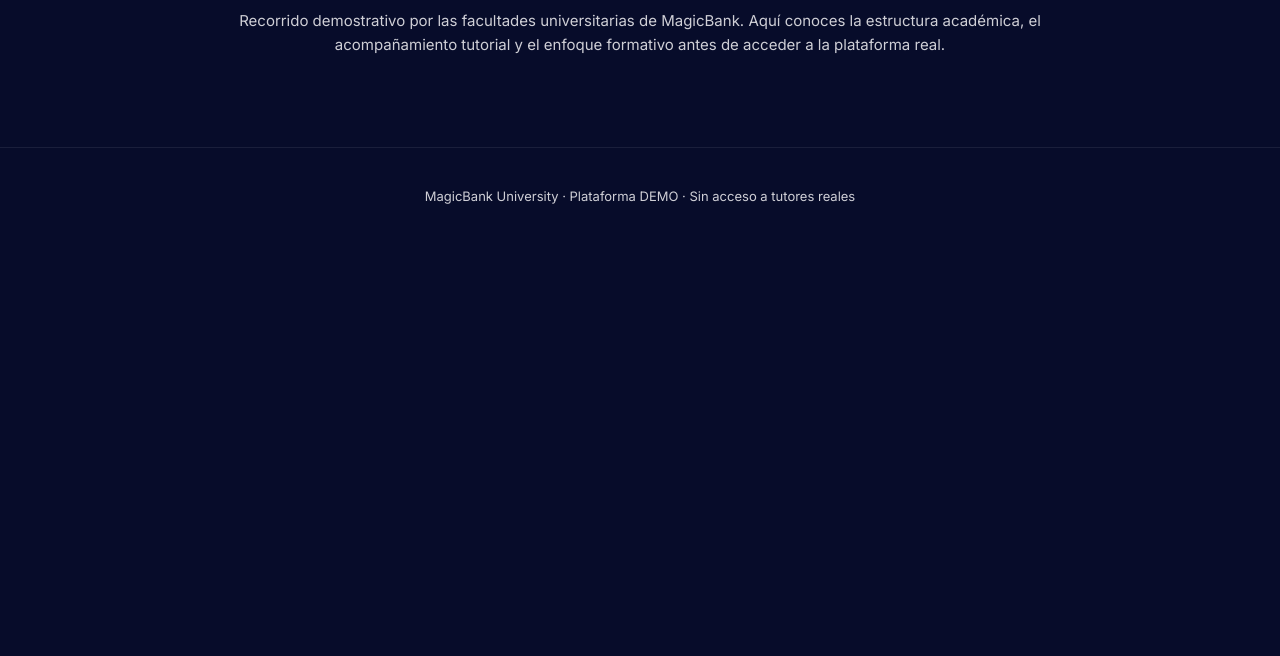
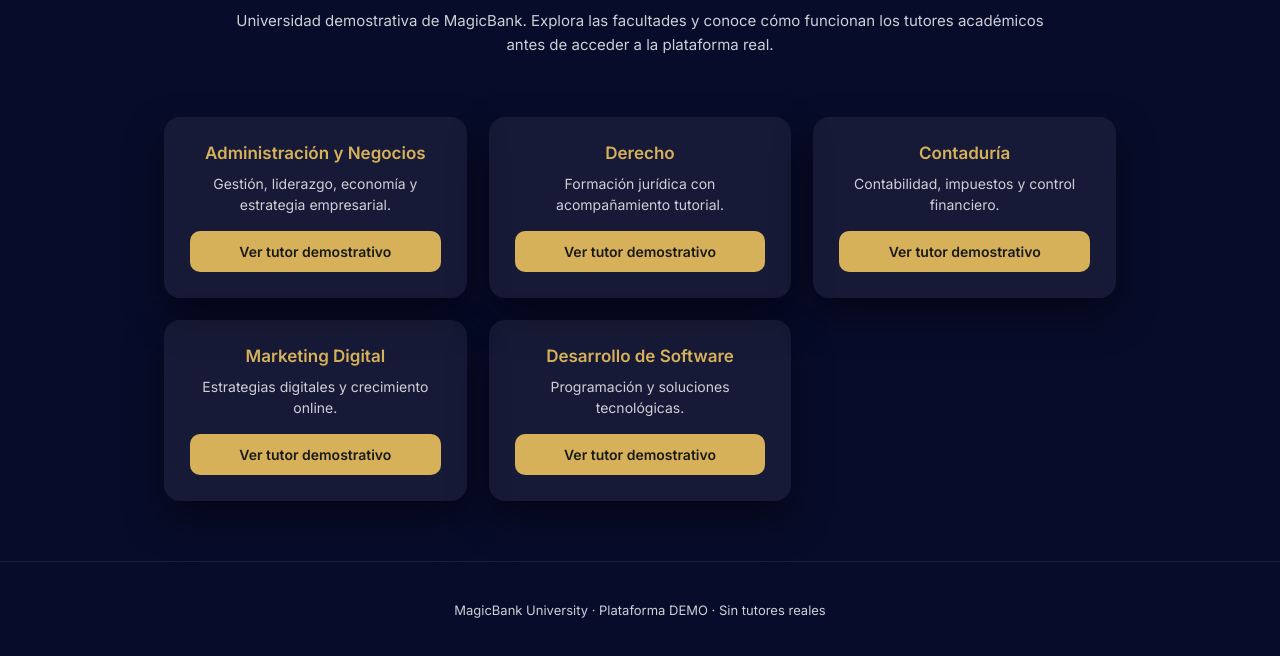
Before and after one commit to Gustpuert/magicbank--demo, a plain HTML site: page university-demo.html in a window 1280 px wide. Shown: the part 144-800 px from the top of the page. Drawn offline with Linux system fonts and the light colour scheme.

Commit message:
Update university-demo.html

```diff
--- a/university-demo.html
+++ b/university-demo.html
@@ -9,74 +9,112 @@
 
   <style>
     :root {
-      --azul-profundo: #070C2A;
-      --dorado: #D6B15A;
-      --blanco: #FFFFFF;
-      --gris: #CFCFD6;
+      --azul-profundo:#070C2A;
+      --dorado:#D6B15A;
+      --blanco:#FFFFFF;
+      --gris:#CFCFD6;
     }
 
-    * { box-sizing: border-box; margin: 0; padding: 0; }
+    *{box-sizing:border-box;margin:0;padding:0}
 
-    body {
-      font-family: 'Inter', sans-serif;
-      background-color: var(--azul-profundo);
-      color: var(--blanco);
-      min-height: 100vh;
+    body{
+      font-family:'Inter',sans-serif;
+      background:var(--azul-profundo);
+      color:var(--blanco);
+      min-height:100vh;
     }
 
-    nav {
-      padding: 18px;
-      text-align: center;
-      border-bottom: 1px solid rgba(255,255,255,0.1);
+    nav{
+      padding:18px;
+      text-align:center;
+      border-bottom:1px solid rgba(255,255,255,.1);
     }
 
-    nav a {
-      color: var(--dorado);
-      text-decoration: none;
-      margin: 0 10px;
-      font-weight: 500;
-      font-size: 14.5px;
+    nav a{
+      color:var(--dorado);
+      text-decoration:none;
+      margin:0 10px;
+      font-weight:500;
+      font-size:14.5px;
     }
 
-    nav a:hover {
-      text-decoration: underline;
+    header{
+      max-width:1000px;
+      margin:auto;
+      padding:50px 24px 20px;
+      text-align:center;
     }
 
-    header {
-      max-width: 1000px;
-      margin: auto;
-      padding: 50px 24px 30px;
-      text-align: center;
+    header h1{
+      color:var(--dorado);
+      font-size:28px;
+      margin-bottom:12px;
     }
 
-    header h1 {
-      color: var(--dorado);
-      font-size: 28px;
-      margin-bottom: 12px;
+    header p{
+      color:var(--gris);
+      font-size:15px;
+      max-width:820px;
+      margin:auto;
+      line-height:1.6;
     }
 
-    header p {
-      color: var(--gris);
-      font-size: 15px;
-      max-width: 820px;
-      margin: auto;
-      line-height: 1.6;
+    section{
+      max-width:1000px;
+      margin:auto;
+      padding:40px 24px 60px;
     }
 
-    footer {
-      text-align: center;
-      padding: 40px 20px;
-      font-size: 13px;
-      color: var(--gris);
-      border-top: 1px solid rgba(255,255,255,0.08);
-      margin-top: 60px;
+    .grid{
+      display:grid;
+      grid-template-columns:repeat(auto-fit,minmax(260px,1fr));
+      gap:22px;
+    }
+
+    .card{
+      background:rgba(255,255,255,.06);
+      border-radius:16px;
+      padding:26px;
+      box-shadow:0 18px 40px rgba(0,0,0,.45);
+      text-align:center;
+    }
+
+    .card h3{
+      color:var(--dorado);
+      font-size:17px;
+      margin-bottom:10px;
+    }
+
+    .card p{
+      color:var(--gris);
+      font-size:14px;
+      margin-bottom:16px;
+      line-height:1.5;
+    }
+
+    .card a{
+      display:block;
+      padding:12px;
+      border-radius:10px;
+      background:var(--dorado);
+      color:#1A1A1A;
+      text-decoration:none;
+      font-weight:600;
+      font-size:14px;
+    }
+
+    footer{
+      text-align:center;
+      padding:40px 20px;
+      font-size:13px;
+      color:var(--gris);
+      border-top:1px solid rgba(255,255,255,.08);
     }
   </style>
 </head>
 
 <body>
 
-<!-- NAVEGACIÓN CANÓNICA -->
 <nav>
   <a href="https://gustpuert.github.io/magicbank--demo/">Inicio DEMO</a> |
   <a href="https://gustpuert.github.io/magicbank--demo/university-demo.html">University</a> |
@@ -87,14 +125,60 @@
 <header>
   <h1>MagicBank University · DEMO</h1>
   <p>
-    Recorrido demostrativo por las facultades universitarias de MagicBank.
-    Aquí conoces la estructura académica, el acompañamiento tutorial
-    y el enfoque formativo antes de acceder a la plataforma real.
+    Universidad demostrativa de MagicBank. Explora las facultades
+    y conoce cómo funcionan los tutores académicos antes de acceder
+    a la plataforma real.
   </p>
 </header>
 
+<section>
+  <div class="grid">
+
+    <div class="card">
+      <h3>Administración y Negocios</h3>
+      <p>Gestión, liderazgo, economía y estrategia empresarial.</p>
+      <a href="https://chatgpt.com/g/g-696695cb43b881919fb7f68b33994341-superadministrador-tutor-pro" target="_blank">
+        Ver tutor demostrativo
+      </a>
+    </div>
+
+    <div class="card">
+      <h3>Derecho</h3>
+      <p>Formación jurídica con acompañamiento tutorial.</p>
+      <a href="https://chatgpt.com/g/g-696699828448819189b8d55c1ec914c7-tutor-de-derecho-abogadus-tutor-pro" target="_blank">
+        Ver tutor demostrativo
+      </a>
+    </div>
+
+    <div class="card">
+      <h3>Contaduría</h3>
+      <p>Contabilidad, impuestos y control financiero.</p>
+      <a href="https://chatgpt.com/g/g-6966a3b3f8f881919cc1030e8f9f81d7-tutor-de-contaduria-supercontador-tutor-pro" target="_blank">
+        Ver tutor demostrativo
+      </a>
+    </div>
+
+    <div class="card">
+      <h3>Marketing Digital</h3>
+      <p>Estrategias digitales y crecimiento online.</p>
+      <a href="https://chatgpt.com/g/g-6966a4b9cf208191b7cba7845a3afbc9-tutor-de-marketing-supermarketer" target="_blank">
+        Ver tutor demostrativo
+      </a>
+    </div>
+
+    <div class="card">
+      <h3>Desarrollo de Software</h3>
+      <p>Programación y soluciones tecnológicas.</p>
+      <a href="https://chatgpt.com/g/g-6966a44de3a08191ad6c8c0d5a05d806-tutor-de-desarrollo-de-software-superdesarrollador" target="_blank">
+        Ver tutor demostrativo
+      </a>
+    </div>
+
+  </div>
+</section>
+
 <footer>
-  MagicBank University · Plataforma DEMO · Sin acceso a tutores reales
+  MagicBank University · Plataforma DEMO · Sin tutores reales
 </footer>
 
 </body>
```
